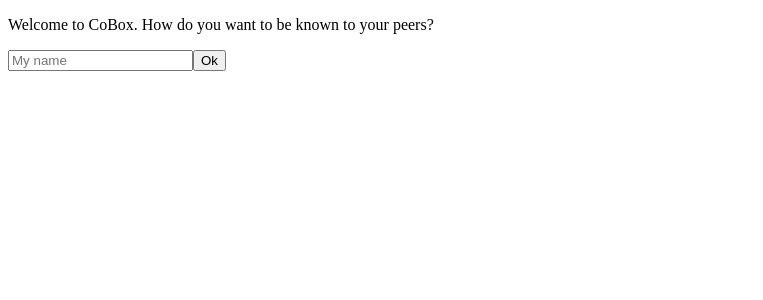
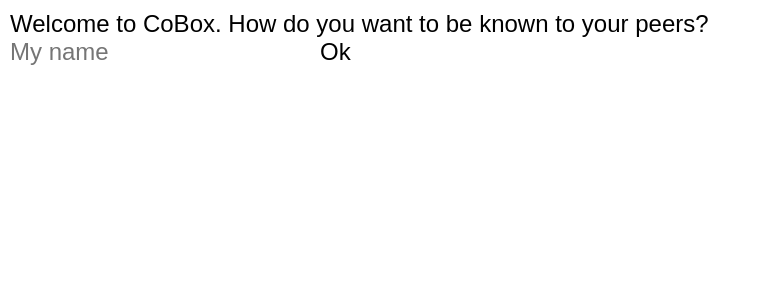
Before and after one commit to coboxcoop/ui, a Vue app: page / in a window 1280 px wide. Shown: the top 300 px of the page, without its empty margins (0-763 px from the left). Built offline with nearby package versions, Linux system fonts and the light colour scheme.

Commit message:
Basic global style

```diff
--- a/src/App.vue
+++ b/src/App.vue
@@ -4,5 +4,10 @@
 </div>
 </template>
 
-<style lang="scss">
+<style lang="scss" scoped>
+#app {
+  padding: 1rem;
+}
 </style>
+
+<style lang="scss" src="@/global.scss" />
--- a/src/components/Section.vue
+++ b/src/components/Section.vue
@@ -18,10 +18,12 @@
 </script>
 
 <style scoped>
-.section{
-  border: 1px solid red;
+.section {
 }
-.body{
-  border: 1px solid blue;
+.body {
+}
+.heading {
+  display: flex;
+  justify-content: space-between;
 }
 </style>
--- a/src/components/SpaceSection.vue
+++ b/src/components/SpaceSection.vue
@@ -1,7 +1,9 @@
 <template>
 <Section :show="show" @toggle="onToggleSection">
   <template slot="heading">
-    <Tick /> {{space.name}} {{space.members.length + 1}}
+    <div>
+      <Tick /> {{space.name}} {{space.members.length + 1}}
+    </div>
     <Plus @click.native.stop="onClickPlus" />
   </template>
   <div v-if="showAdd">
--- /dev/null
+++ b/src/global.scss
@@ -0,0 +1,18 @@
+* {
+  margin: 0;
+  padding: 0;
+  font: inherit;
+  appearance: none;
+  border: none;
+  background: none;
+  box-sizing: border-box;
+}
+
+html {
+  font-size: 10px;
+}
+
+body {
+  font-size: 2.4rem;
+  font-family: sans-serif;
+}
```
